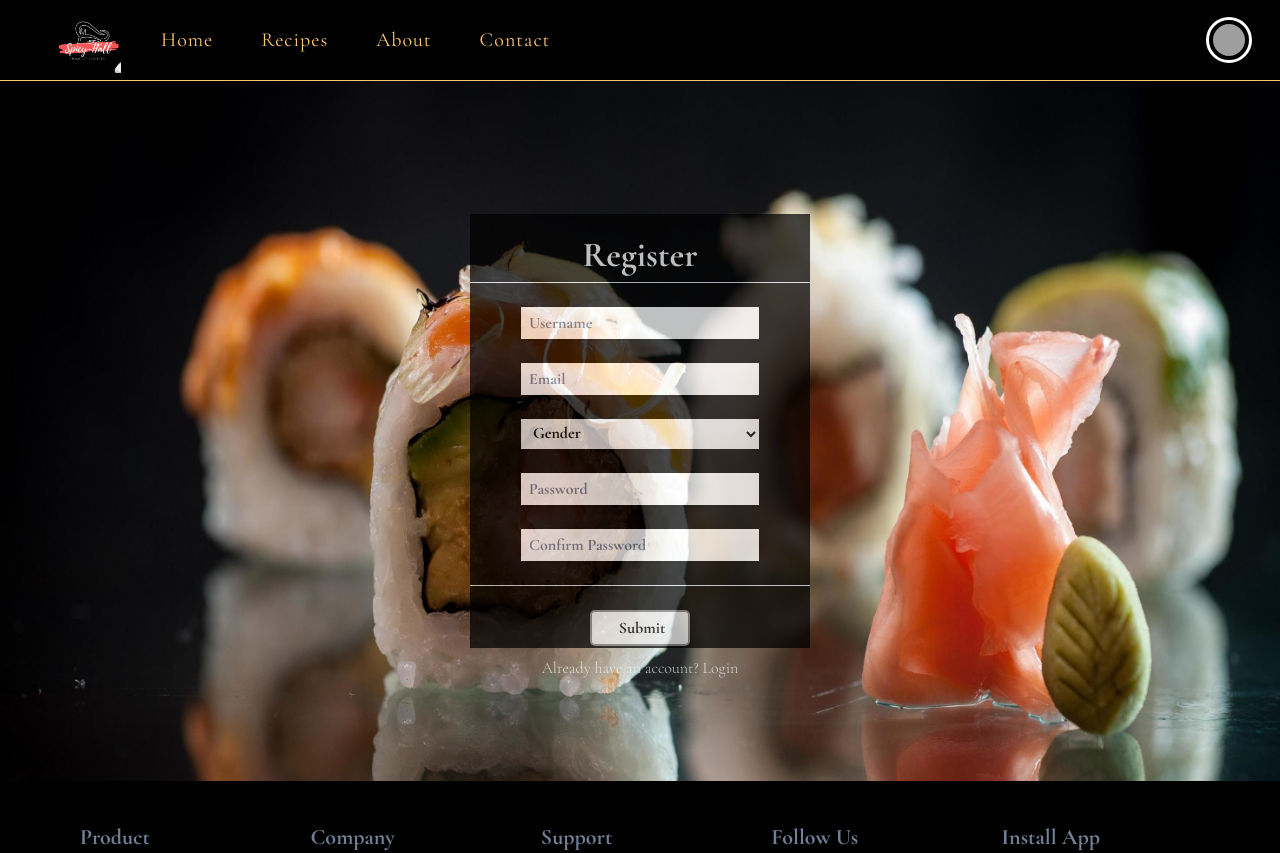
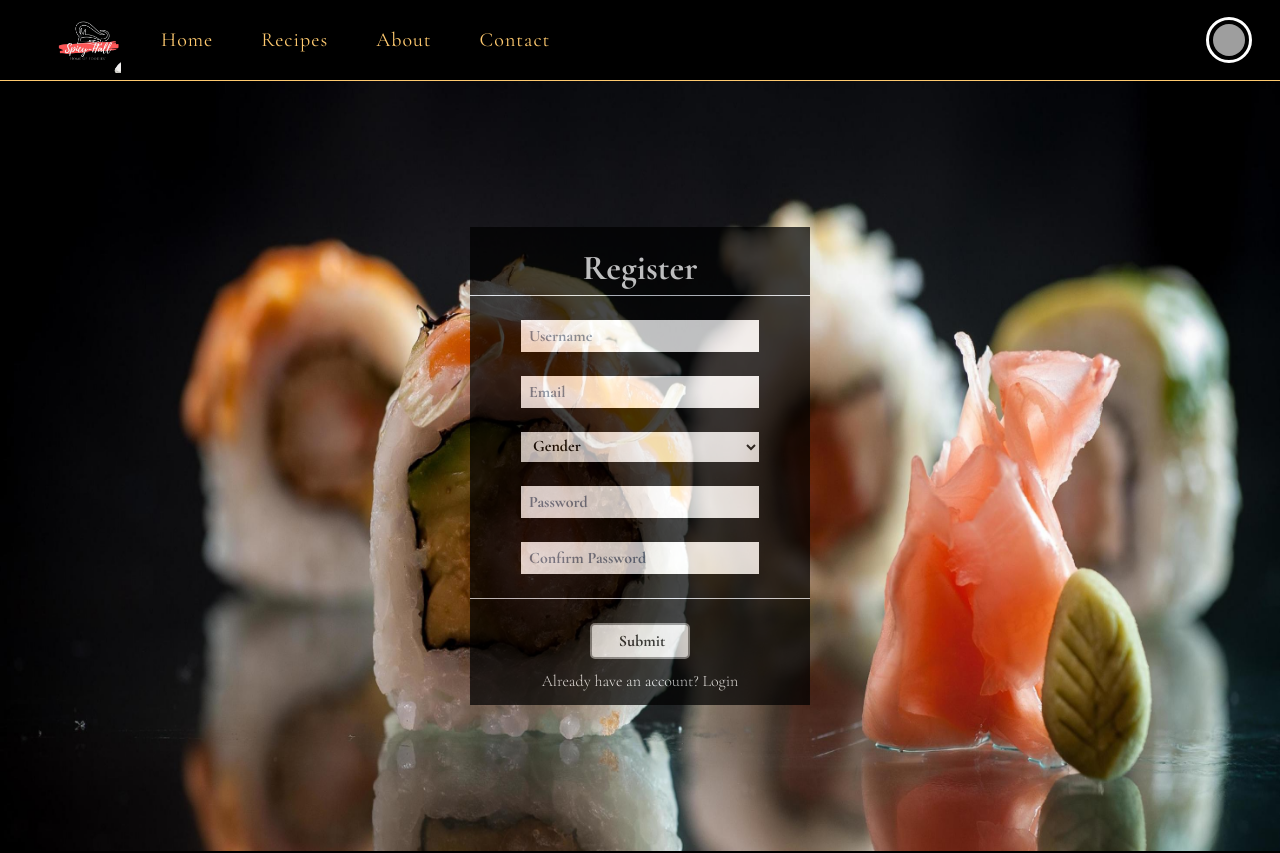
Before and after one commit to anagpure28/-adjoining-steel-5186, a React (Create React App) app in the folder spicy_hall/: page /register in a window 1280 px wide. Shown: the top 853 px of the page. Built offline with nearby package versions, Linux system fonts and the light colour scheme; grey boxes are pictures that could not be loaded; a web font is replaced by a local one.

Commit message:
Signup and routing fixes

```diff
--- a/spicy_hall/src/Pages/Login.jsx
+++ b/spicy_hall/src/Pages/Login.jsx
@@ -49,7 +49,6 @@ const Login = () => {
         });
     } else {
       toast({
-        // title: '',
         description: "Please fill all fields",
         status: "error",
         duration: 6000,
--- a/spicy_hall/src/Routes/AllRoutes.jsx
+++ b/spicy_hall/src/Routes/AllRoutes.jsx
@@ -17,7 +17,7 @@ export const AllRoutes = () => {
   return (
 
     <Routes>
-      <Route path='/Home' element={<HomePage/>} />
+      <Route path='/' element={<HomePage/>} />
       <Route path='/contact' element={<Contact/>} />
       <Route path='/about' element={<About/>} />
       <Route path='/recipes' element={<Products/>} />
--- a/spicy_hall/src/Styles/Signup.css
+++ b/spicy_hall/src/Styles/Signup.css
@@ -5,7 +5,7 @@
     margin: 0;
     padding: 0;
     width: 100%;
-    height: 700px;
+    height: 770px;
     background-repeat: no-repeat;
     background-size: cover;
     opacity: 0.9;
--- /dev/null
+++ b/spicy_hall/src/Url.js
@@ -0,0 +1 @@
+export const url = "https://spicy-hall.onrender.com"
```
